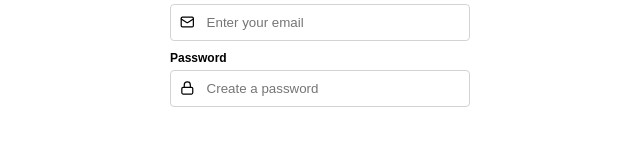
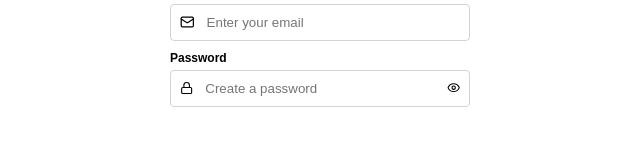
Before and after one commit to Jean123Van/coffee-shop, a React (Vite) app: page /register in a window 1280 px wide. Shown: the part 582-728 px from the top of the page, without its empty margins (320-960 px from the left). Built offline with nearby package versions, Linux system fonts and the light colour scheme.

Commit message:
password filtering field

```diff
--- a/src/components/Inputs/TextInput/TextInput.tsx
+++ b/src/components/Inputs/TextInput/TextInput.tsx
@@ -1,5 +1,6 @@
-import { LuUser, LuMail, LuLock } from 'react-icons/lu';
+import { LuUser, LuMail, LuLock, LuEye, LuEyeOff } from 'react-icons/lu';
 import { COLORS } from '../../../theme/colors';
+import { useState } from 'react';
 
 type TextInputType = 'text' | 'email' | 'password';
 interface TextInputProps {
@@ -20,6 +21,8 @@ function TextInput({
     type = 'text',
 }: TextInputProps) {
     const Icon = icons[type];
+
+    const [showPassword, setShowPassword] = useState(false);
 
     return (
         <div
@@ -50,6 +53,7 @@ function TextInput({
             >
                 <Icon />
                 <input
+                    type={showPassword ? 'text' : 'password'}
                     placeholder={placeholder}
                     style={{
                         border: 'none',
@@ -58,6 +62,20 @@ function TextInput({
                         width: '100%',
                     }}
                 />
+                {type === 'password' && (
+                    <button
+                        onClick={() => setShowPassword((prev) => !prev)}
+                        style={{
+                            border: 'transparent',
+                            padding: '0',
+                            backgroundColor: 'transparent',
+                            display: 'flex',
+                            cursor: 'pointer',
+                        }}
+                    >
+                        {showPassword ? <LuEyeOff /> : <LuEye />}
+                    </button>
+                )}
             </div>
         </div>
     );
```
